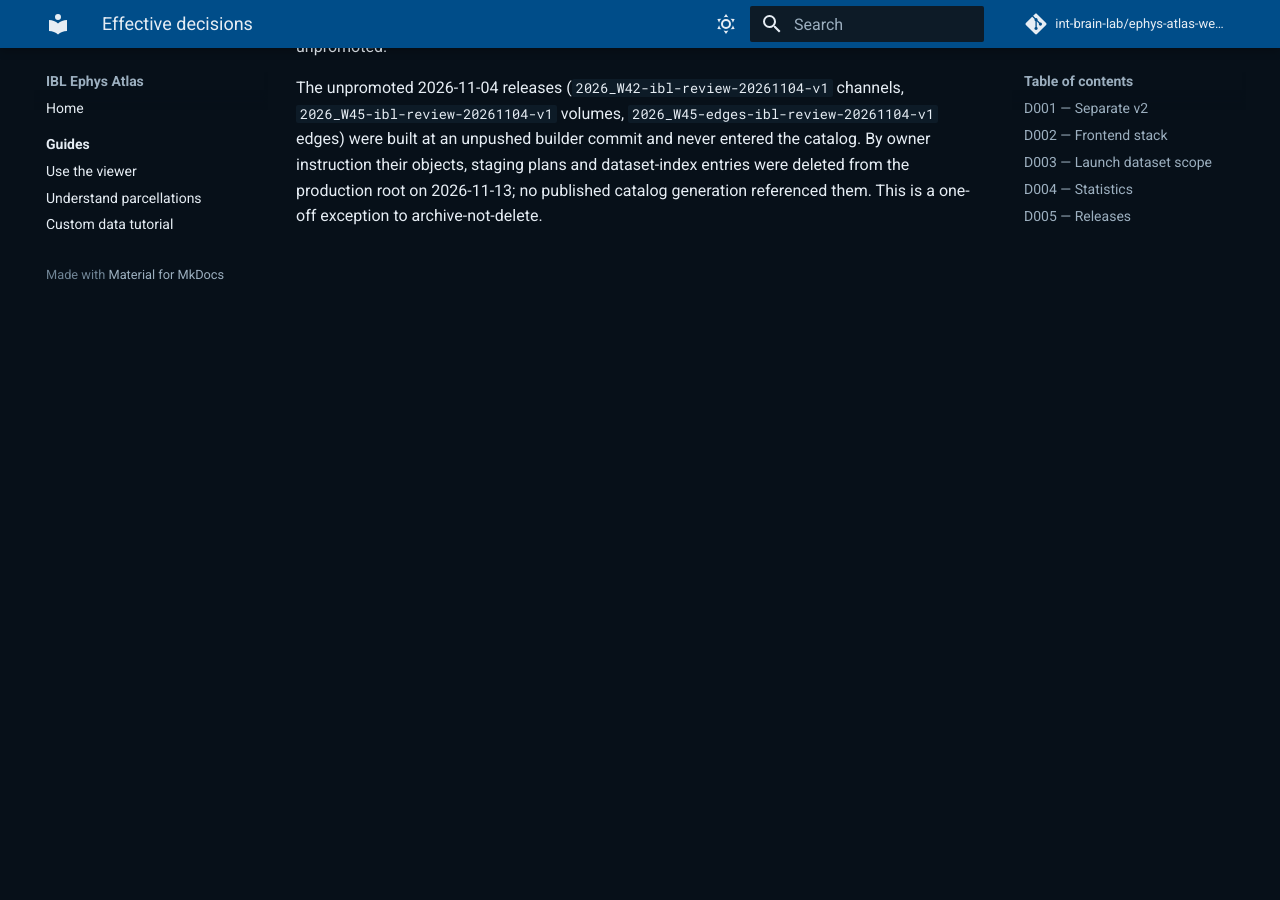
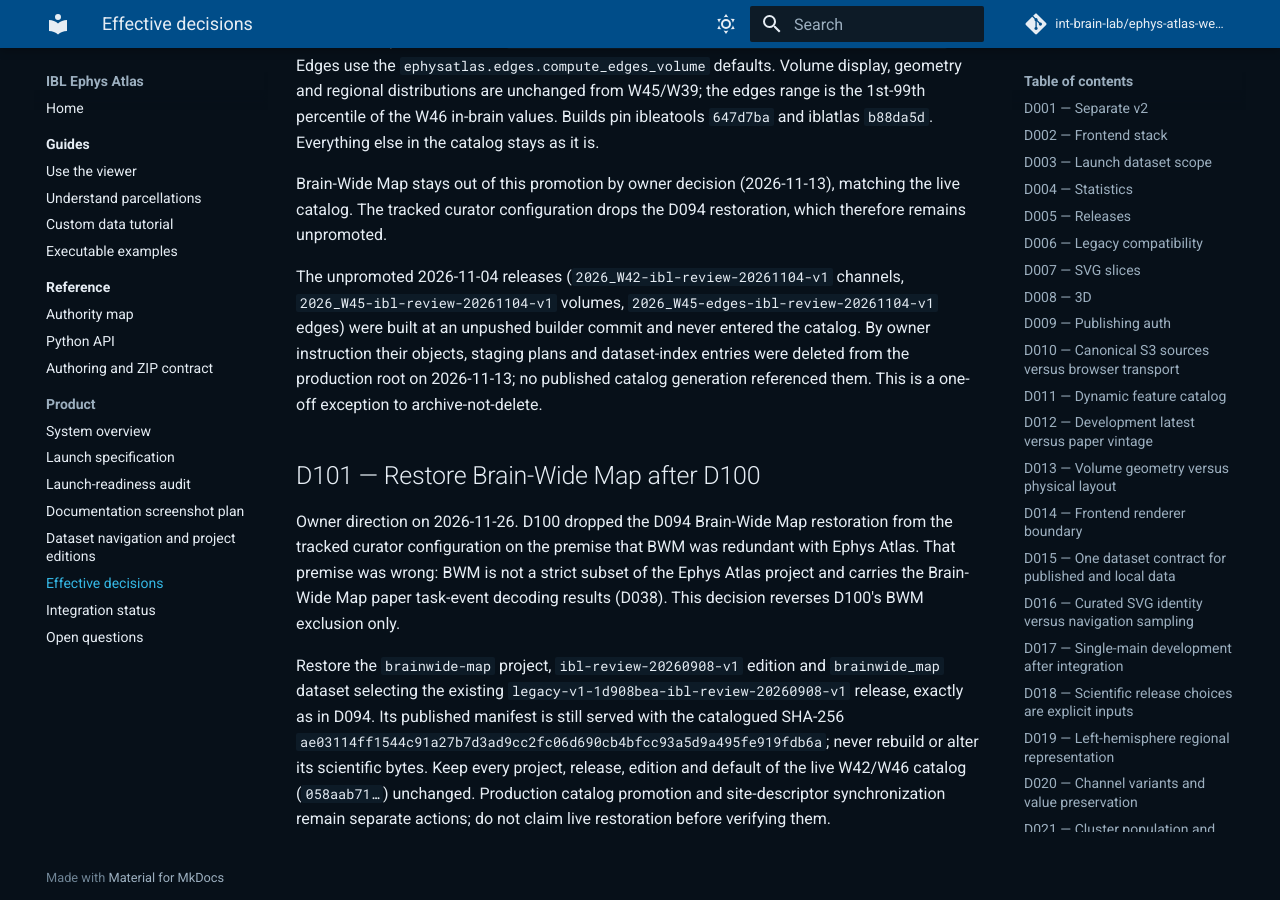
Before and after one commit to int-brain-lab/ephys-atlas-web-v2, an MkDocs documentation site: the page built from docs/DECISIONS.md, in a window 1280 px wide and 900 px high, scrolled down 64534 px. Built offline with MkDocs 1.6.1 and Material for MkDocs 9.7.7, drawn with Linux system fonts in a browser that asks for light colours; comment, search, counter and statistics services are not loaded; before the commit the page ends 64831 px from its top, so only the background shows below that; some of the changed text lies outside the part shown.

Commit message:
Restore Brain-Wide Map discovery in the curator configuration (D101)
D100 dropped the D094 BWM restoration on the premise that BWM was redundant
with Ephys Atlas. It is not: BWM carries the Brain-Wide Map paper task-event
decoding. Restore the existing project, edition and immutable release on top
of the live W42/W46 catalog; all other entries and defaults are unchanged.

No scientific bytes change. Catalog promotion remains pending.

```diff
--- a/docs/DECISIONS.md
+++ b/docs/DECISIONS.md
@@ -107,7 +107,8 @@ only part of the body; the index states what remains effective.
 | D097 | One-click image downloads and format menu | accepted | 2026-10-13 | primary button downloads immediately; adjacent arrow exposes colorbar and alternate SVG/PNG actions with brief descriptions; refines D093 interaction |
 | D098 | Omit selection borders from 2D downloads | accepted | 2026-10-13 | exported SVG/PNG omit selected-region strokes and halos; normal anatomy boundaries, feature colors and live selection remain; refines D093 |
 | D099 | Docked region inspection and compact feature summary | accepted | 2026-10-13 | fixed right-side inspection; expandable below-view fallback for narrow, collapsed and maximized layouts; full-width Summary row; persistent selection labels and discreet cursor acronyms |
-| D100 | W42 channel and W46 volume and edges release selections | accepted | 2026-11-13 | W42 channels denoised-only with the D089 display; W46 volume from `ea-encoder-channel` 0.0.1 and its edges with unchanged display and geometry; unpromoted 2026-11-04 releases deleted; Brain-Wide Map stays out (D094 unpromoted) |
+| D100 | W42 channel and W46 volume and edges release selections | partially superseded | 2026-11-13 | W42 channels denoised-only with the D089 display; W46 volume from `ea-encoder-channel` 0.0.1 and its edges with unchanged display and geometry; unpromoted 2026-11-04 releases deleted; D101 reverses its Brain-Wide Map exclusion |
+| D101 | Restore Brain-Wide Map after D100 | accepted | 2026-11-26 | restore the D094 BWM project, edition and immutable release on top of the live W42/W46 catalog; all other projects, releases and defaults unchanged; production promotion remains separate |
 
 ## D001 — Separate v2
 
@@ -2463,3 +2464,21 @@ builder commit and never entered the catalog. By owner instruction their
 objects, staging plans and dataset-index entries were deleted from the
 production root on 2026-11-13; no published catalog generation referenced
 them. This is a one-off exception to archive-not-delete.
+
+## D101 — Restore Brain-Wide Map after D100
+
+Owner direction on 2026-11-26. D100 dropped the D094 Brain-Wide Map
+restoration from the tracked curator configuration on the premise that BWM was
+redundant with Ephys Atlas. That premise was wrong: BWM is not a strict subset
+of the Ephys Atlas project and carries the Brain-Wide Map paper task-event
+decoding results (D038). This decision reverses D100's BWM exclusion only.
+
+Restore the `brainwide-map` project, `ibl-review-20260908-v1` edition and
+`brainwide_map` dataset selecting the existing
+`legacy-v1-1d908bea-ibl-review-20260908-v1` release, exactly as in D094. Its
+published manifest is still served with the catalogued SHA-256
+`ae03114ff1544c91a27b7d3ad9cc2fc06d690cb4bfcc93a5d9a495fe919fdb6a`; never
+rebuild or alter its scientific bytes. Keep every project, release, edition and
+default of the live W42/W46 catalog (`058aab71…`) unchanged. Production catalog
+promotion and site-descriptor synchronization remain separate actions; do not
+claim live restoration before verifying them.
```
Also changed, not shown: docs/IMPLEMENTATION_PLAN.md (+1 -1 lines), docs/INTEGRATION_STATUS.md (+4 -2 lines), docs/SYSTEM_OVERVIEW.md (+2 -1 lines), 3 other files.
